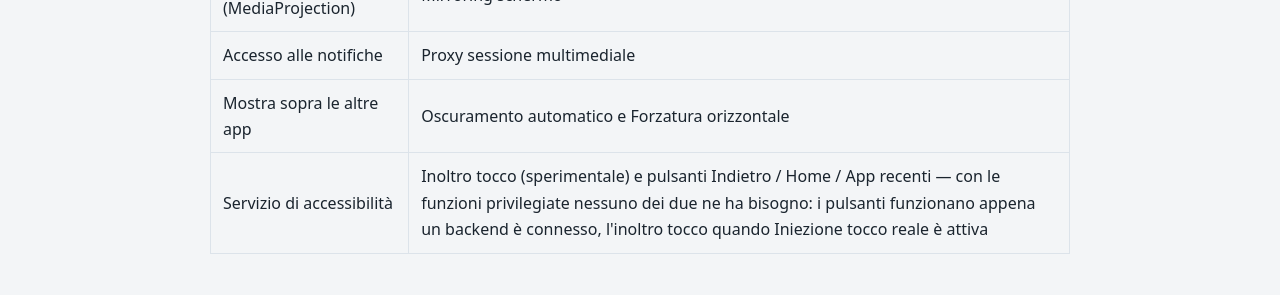
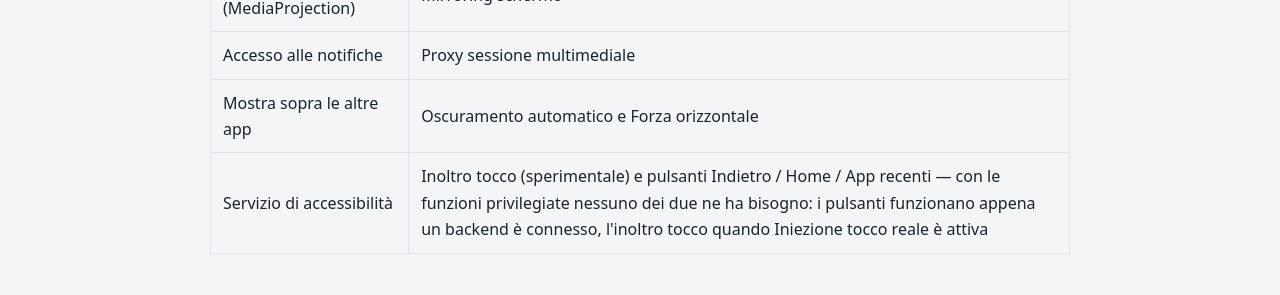
Before and after one commit to slzn/ScreenOnAuto-releases, a Jekyll site: the page built from i18n/it/index.html, in a window 1280 px wide and 900 px high, scrolled down 3709 px. Shown: the part 155-450 px from the top of the window. Built offline with Jekyll 4.4.1, drawn with Linux system fonts in a browser that asks for light colours; some of the changed text lies outside the part shown.

Commit message:
Call the Italian feature what the button calls it
The docs named it "Forzatura orizzontale" while the app has always said
"Forza orizzontale" — on the mirror-screen button and in the two settings
that switch it on. A reader matching the page against the phone had to
guess they were the same thing.

Co-Authored-By: Claude Opus 5 <noreply@anthropic.com>
Claude-Session: https://claude.ai/code/session_018RgLqF5aSGfjSUfFaPB1qB

```diff
--- a/i18n/it/index.html
+++ b/i18n/it/index.html
@@ -152,7 +152,7 @@ permalink: /it/
          onto a fourth row. Documented in the README and the v1.8.0 release notes meanwhile.
     <div class="card"><b>Esegui il mirroring solo di questa app <span class="muted">(Android 15+)</span></b><p>Invia all'auto solo l'app ad avvio automatico invece dell'intero schermo. Richiede l'autorizzazione di cattura concessa in anticipo via ADB.</p></div>
     -->
-    <div class="card"><b>Forzatura orizzontale</b><p>Forza il telefono in orizzontale durante il mirroring, con un pulsante sullo schermo.</p></div>
+    <div class="card"><b>Forza orizzontale</b><p>Forza il telefono in orizzontale durante il mirroring, con un pulsante sullo schermo.</p></div>
     <div class="card"><b>Oscuramento automatico</b><p>Riduce automaticamente la luminosità del telefono durante il mirroring inattivo (ritardo di 15–120 s).</p></div>
     <div class="card"><b>Impedisci sospensione</b><p>Tiene attivo lo schermo del telefono durante il mirroring; interruzione automatica alla disconnessione.</p></div>
     <div class="card"><b>Scorciatoie di avvio</b><p>Aggiungi fino a 4 pulsanti di avvio rapido delle app sulla schermata di mirroring di Android Auto.</p></div>
@@ -221,7 +221,7 @@ permalink: /it/
       <tr><th>Autorizzazione</th><th>Necessaria per</th></tr>
       <tr><td>Cattura schermo (MediaProjection)</td><td>Mirroring schermo</td></tr>
       <tr><td>Accesso alle notifiche</td><td>Proxy sessione multimediale</td></tr>
-      <tr><td>Mostra sopra le altre app</td><td>Oscuramento automatico e Forzatura orizzontale</td></tr>
+      <tr><td>Mostra sopra le altre app</td><td>Oscuramento automatico e Forza orizzontale</td></tr>
       <tr><td>Servizio di accessibilità</td><td>Inoltro tocco (sperimentale) e pulsanti Indietro / Home / App recenti — con le funzioni privilegiate nessuno dei due ne ha bisogno: i pulsanti funzionano appena un backend è connesso, l'inoltro tocco quando Iniezione tocco reale è attiva</td></tr>
     </table>
   </div>
```
Also changed, not shown: .github/README.it.md.
